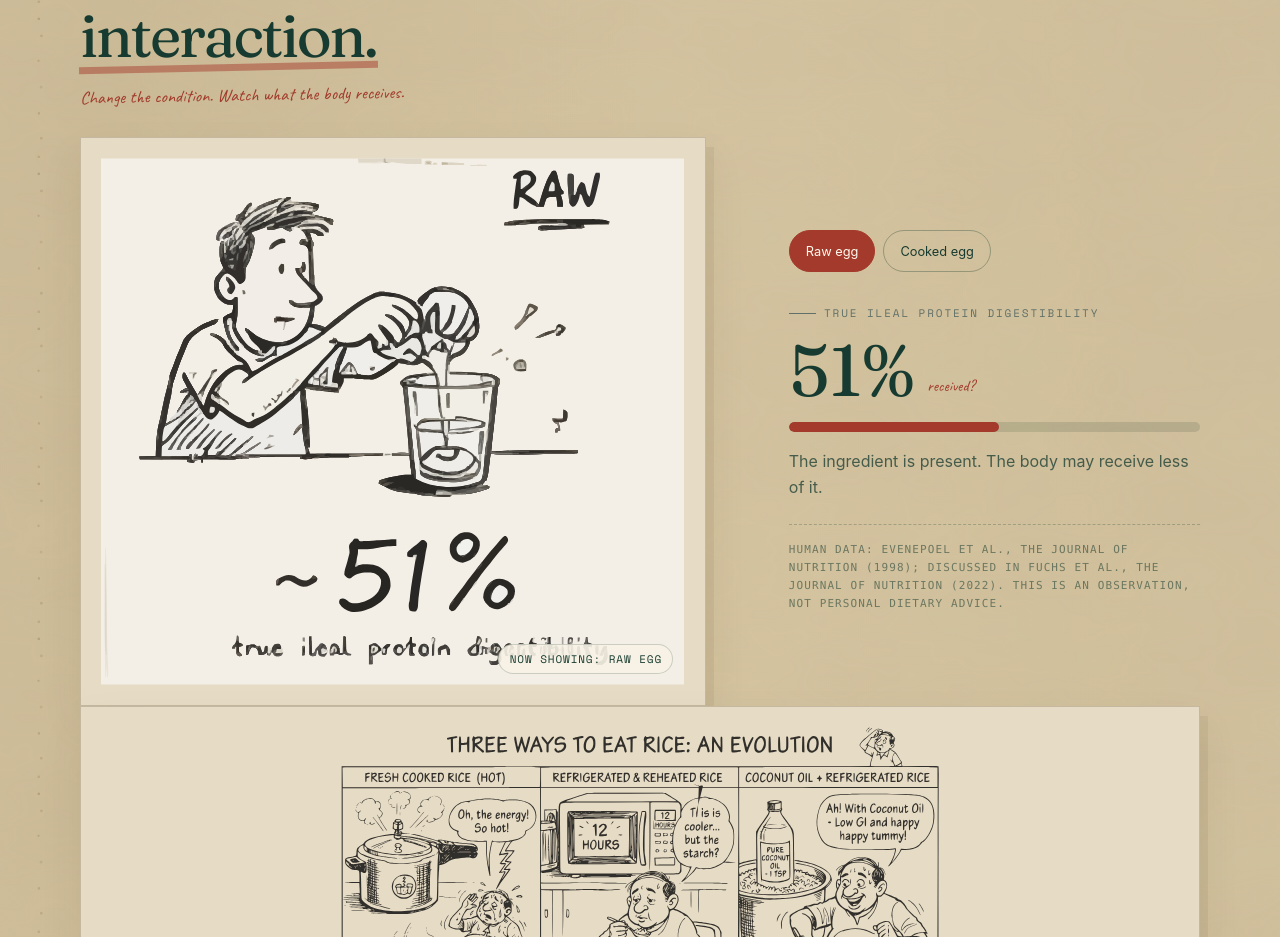
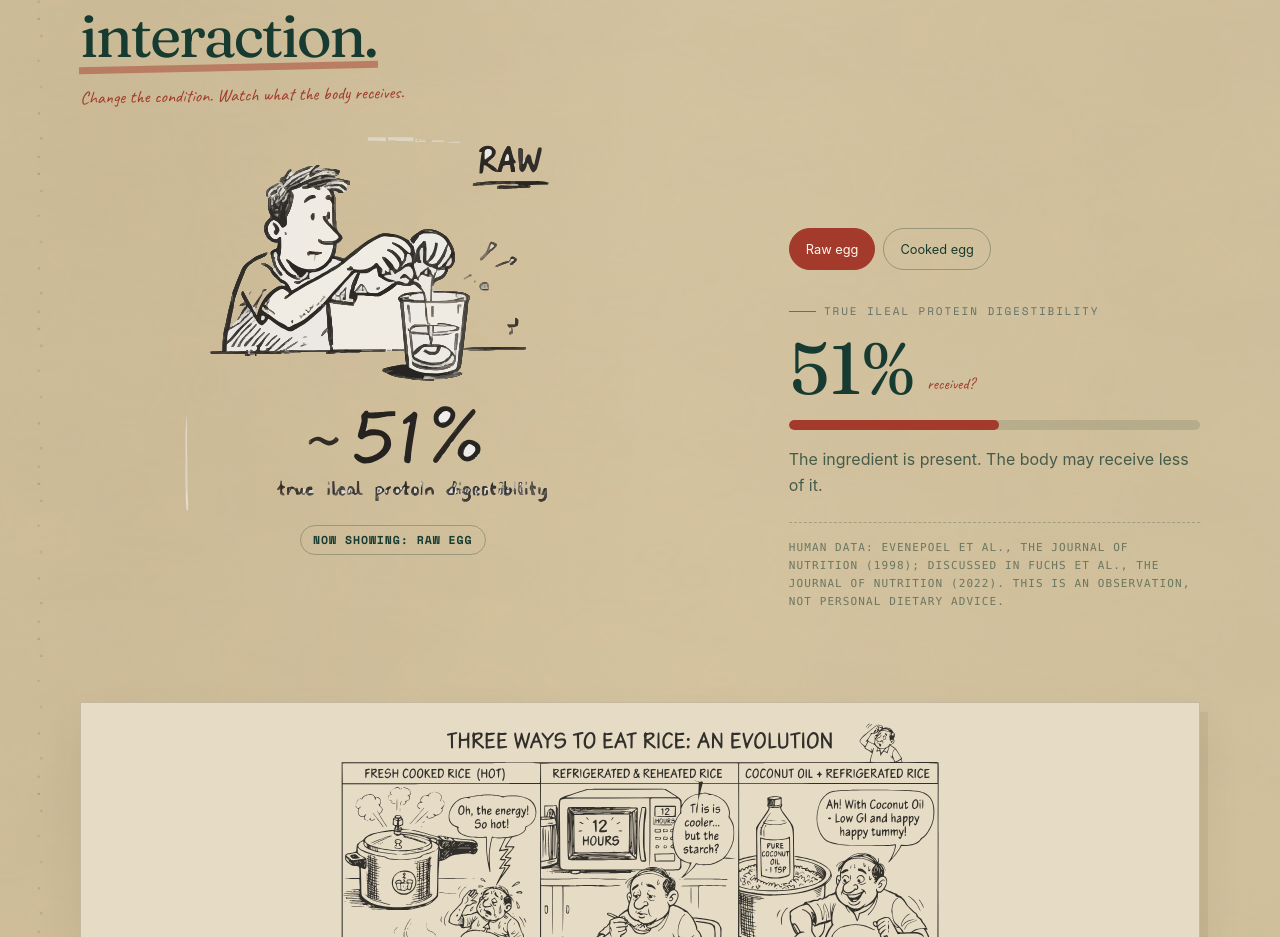
Before and after one commit to harshaoz-a11y/the-food-lab, a React (Vite) app: page / in a window 1280 px wide. Shown: the part 1200-2137 px from the top of the page. Built offline with nearby package versions, Linux system fonts and the light colour scheme.

Commit message:
Fix oversized egg illustrations and transparency

```diff
--- a/src/components/food-lab/EggExperiment.tsx
+++ b/src/components/food-lab/EggExperiment.tsx
@@ -35,7 +35,9 @@ export function EggExperiment() {
     <div className="experiment-card grid gap-8 lg:grid-cols-[minmax(0,1.15fr)_minmax(320px,.85fr)] lg:items-center">
       <div className="evidence-photo egg-evidence">
         <div className={`egg-state-illustration is-${active}`}>
-          <EggIllustration active={active} />
+          <div className="egg-art">
+            <EggIllustration active={active} />
+          </div>
           <span className="egg-now-showing">Now showing: {current.label}</span>
         </div>
       </div>
--- a/src/globals.css
+++ b/src/globals.css
@@ -2646,10 +2646,39 @@ main > section.reveal.is-revealed {
 }
 
 /* The egg is a drawn object rather than a static comparison image. */
+.egg-evidence {
+  overflow: visible;
+  border: 0;
+  padding: 0;
+  background: transparent;
+  box-shadow: none;
+}
 .egg-state-illustration {
-  display: grid;
-  min-height: 320px;
-  place-items: center;
+  display: flex;
+  min-height: 0;
+  flex-direction: column;
+  align-items: center;
+}
+.egg-art {
+  width: min(100%, 420px);
+  aspect-ratio: 1064 / 960;
+}
+.egg-art img {
+  display: block;
+  width: 100%;
+  height: 100%;
+  object-fit: contain;
+}
+.egg-now-showing {
+  position: static;
+  display: block;
+  margin-top: 0.55rem;
+  border-color: rgba(23, 59, 48, 0.28);
+  padding: 0.45rem 0.75rem;
+  background: transparent;
+  font-size: 0.72rem;
+  font-weight: 600;
+  line-height: 1.2;
 }
 .egg-object {
   display: block;
```
Also changed, not shown: src/assets/maestro/egg-cooked.svg, src/assets/maestro/egg-raw.svg.
